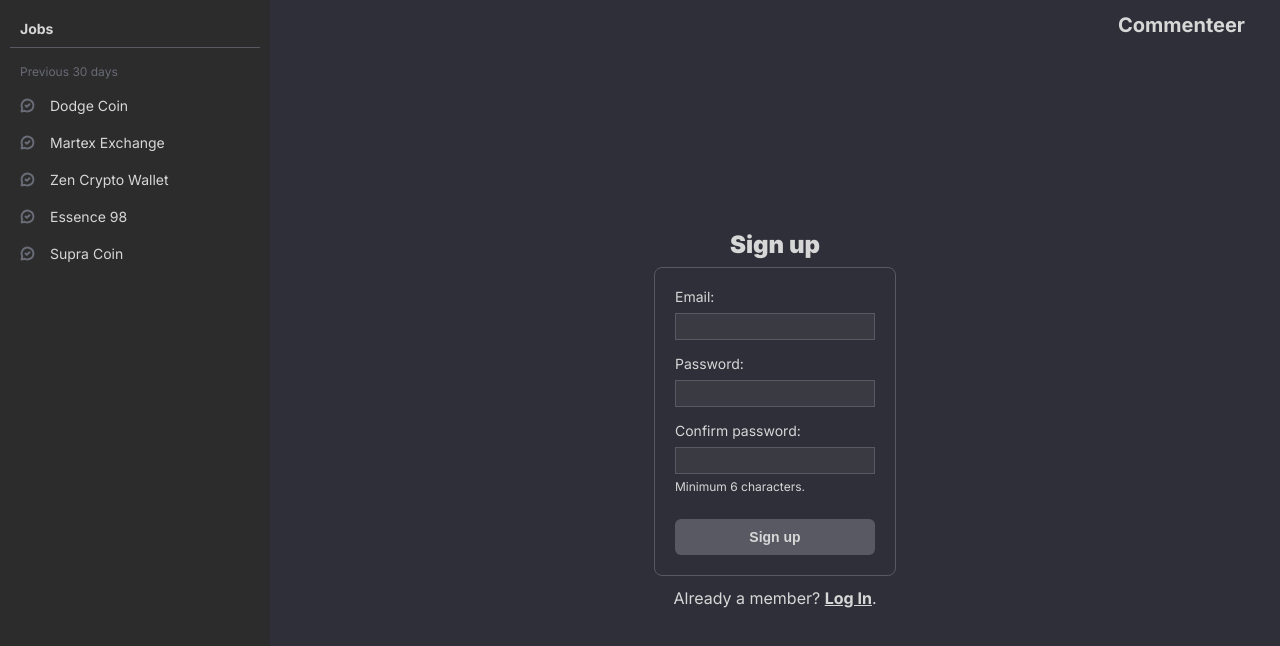
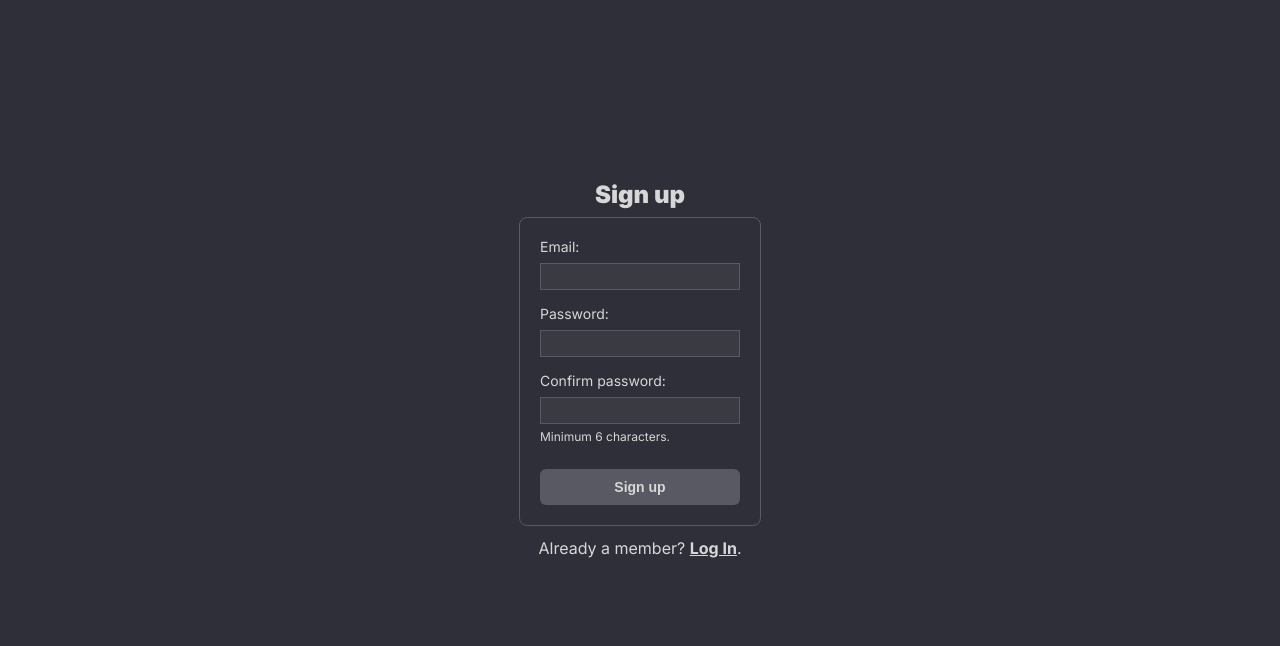
Before and after one commit to mazurcodes/commenteer, a Next.js app: page /signup in a window 1280 px wide. Shown: the top 646 px of the page. Built offline with nearby package versions, Linux system fonts and the light colour scheme; no server answers.

Commit message:
component reorganization

```diff
--- a/app/layout.tsx
+++ b/app/layout.tsx
@@ -1,8 +1,5 @@
 import './globals.scss';
-import styles from './layout.module.scss';
 import { Inter } from 'next/font/google';
-import TopBar from '@/components/TopBar';
-import Nav from './components/Nav';
 
 const inter = Inter({ subsets: ['latin'] });
 
@@ -18,15 +15,7 @@ export default function RootLayout({
 }) {
   return (
     <html lang="en">
-      <body className={inter.className}>
-        <div className={styles.wrapper}>
-          <Nav />
-          <div className={styles.mainWrapper}>
-            <TopBar />
-            {children}
-          </div>
-        </div>
-      </body>
+      <body className={inter.className}>{children}</body>
     </html>
   );
 }
--- a/app/page.module.scss
+++ b/app/page.module.scss
@@ -1,10 +1,18 @@
+.wrapper {
+  display: flex;
+}
+
+.mainWrapper {
+  flex: 1;
+}
+
+.main {
+  padding: 35px;
+}
+
 .center {
   min-height: calc(100vh - 50px);
   display: flex;
   justify-content: center;
   align-items: center;
 }
-
-.main {
-  padding: 35px;
-}
```
Also changed, not shown: app/page.tsx (+11 -3 lines).
